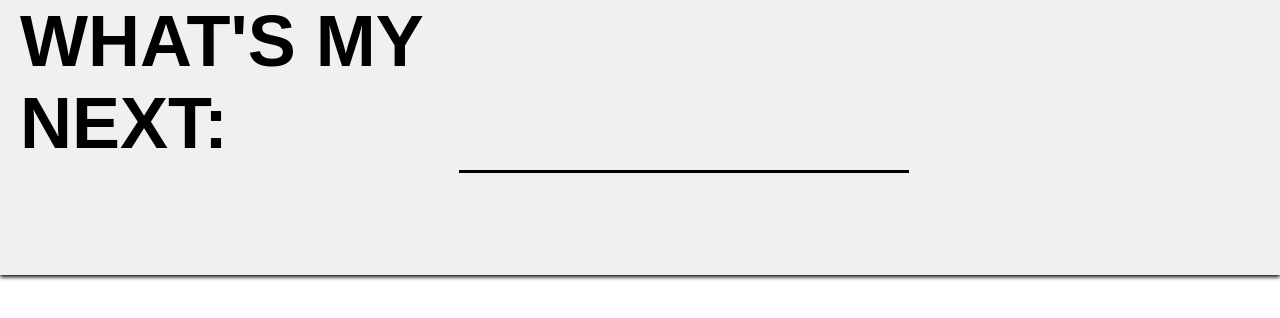
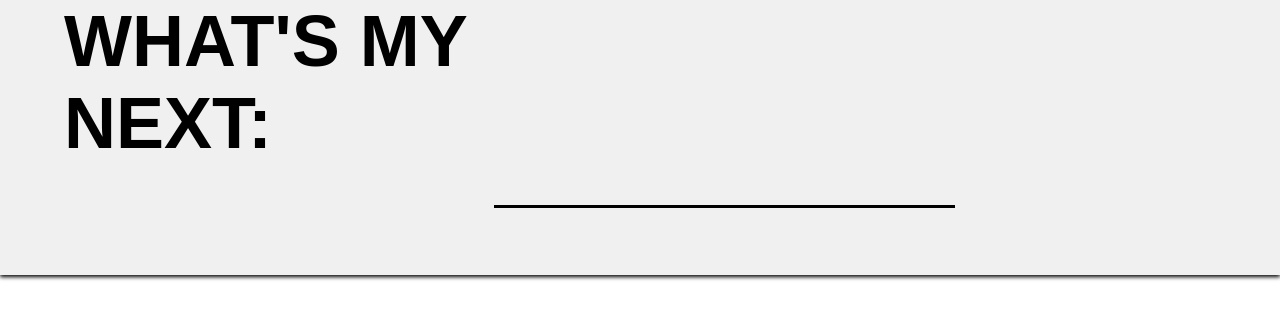
Before and after one commit to joakes1990/affiliatelinks, a plain HTML site: page index.html in a window 1280 px wide. Drawn offline with Linux system fonts and the light colour scheme.

Commit message:
Header is now responsive for High and low dpi desktop browsers, tablets and phones.

```diff
--- a/index.html
+++ b/index.html
@@ -15,8 +15,16 @@
 </head>
 <body>
 	<div id="header">
-		<p id="lTitle">WHAT'S MY NEXT:</p>
-		<div id="dUnderline"/>
+		<div class="flex-margin" style="float: left"></div>
+			<div id="dheaderContents">
+				<div id="dTitleContainer">
+					<p id="lTitle">WHAT'S MY NEXT: </p>
+				</div>
+				<div id="dLineContainer">
+					<div id="dUnderline"></div>
+				</div>
+			</div>
+		<div class="flex-margin" style="float: right"></div>
 	</div>
 </body>
 </html>
--- a/style/standard.css
+++ b/style/standard.css
@@ -6,6 +6,7 @@ body
 	margin-right: 0px;
 	display: block;
 	height: 1024px;
+	min-width: 1024px;
 }
 
 /*********************************************************************************/
@@ -23,8 +24,9 @@ body
 
 #header
 {
-	margin-top: 0px;
+	top: 0px;
 	width: auto;
+	min-width: 1024px;
 	height: 275px;
 	background-color: rgba(217, 217, 217, 0.4);
 	border-width: 1px;
@@ -33,25 +35,62 @@ body
 
 }
 
+#dheaderContents
+{
+	height: 100%;
+	width: 80%;
+	min-width: 920px;
+	display: inline-flex;
+}
+
+#dTitleContainer
+{
+	top: 0px;
+	margin: 0px;
+	display: inline-flex;
+	height: 235px;
+	min-width: 420px;
+	max-width: 675px;
+	width: 420px;
+
+}
+
 #lTitle
 {
-	margin-top: 0px;
-	margin-left: 20px;
-	margin-bottom: 0px;
-	display: inline-block;
-	height: 195px;
-	width: 425px;
+	top: 0px;
+	margin: 0px;
+	display: inline-flex;
+	height: inherit;
 	font-family: "Avenir Black", "Avenir-Black", sans-serif;
 	font-weight: 800;
 	font-size: 72px;
 }
 
+#dLineContainer
+{
+	top: 0px;
+	margin: 0px 0px 0px 10px;
+	height: 235px;
+	min-width: 375px;
+	max-width: 45%;
+	width: 600px;
+	display: inline-flex;
+}
+
 #dUnderline
 {
-	margin-bottom: -25px;
-	margin-left: 10px;
-	display: inline-block;
+	margin-top: 205px;
 	height: 3px;
-	width: 450px;
+	min-width: inherit;
+	width: inherit;
+	display: inline-flex;
 	background-color: black;
 }
+
+.flex-margin
+{
+	height: 100%;
+	margin: 0px;
+	min-width: 50px;
+	width: 5%;
+}
```
